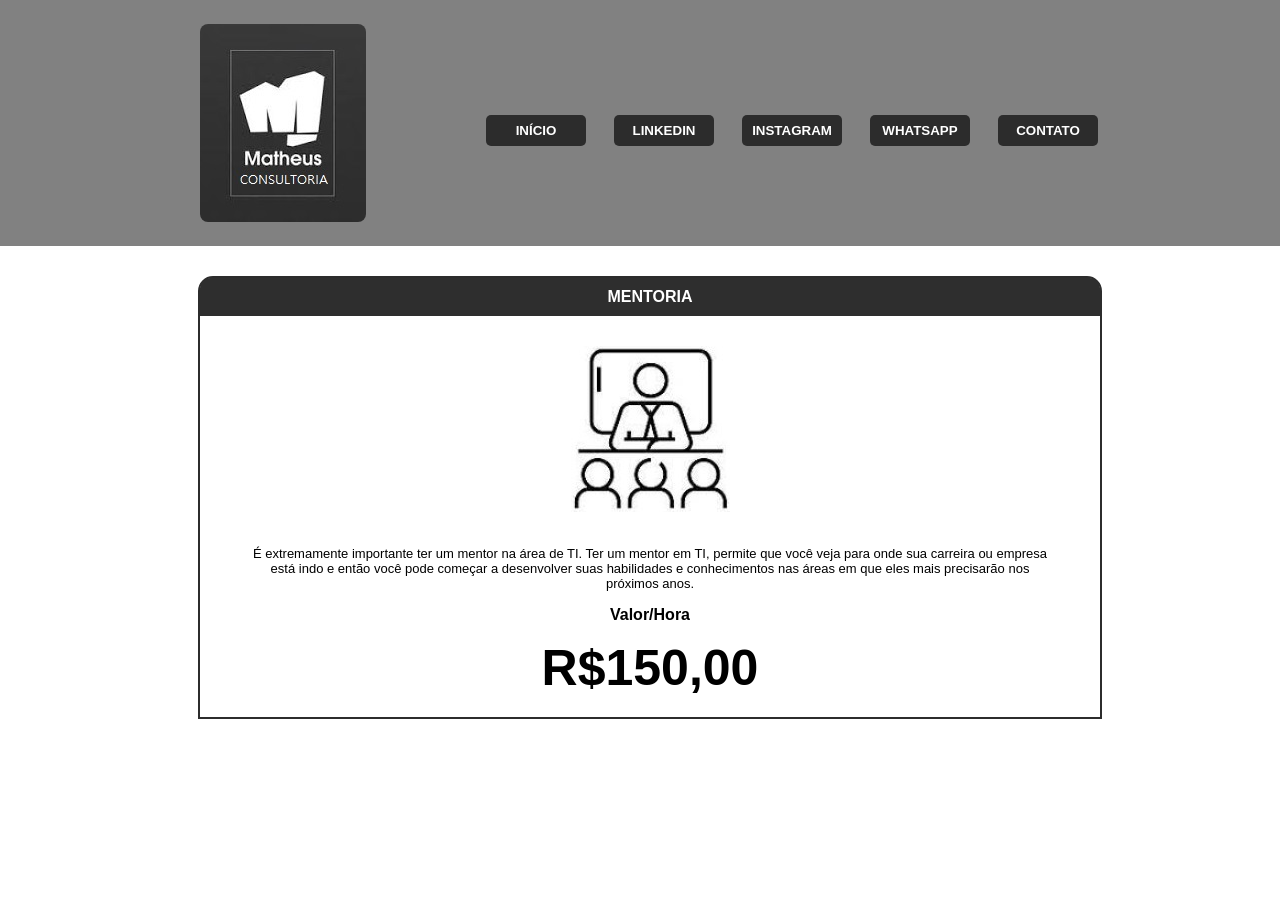
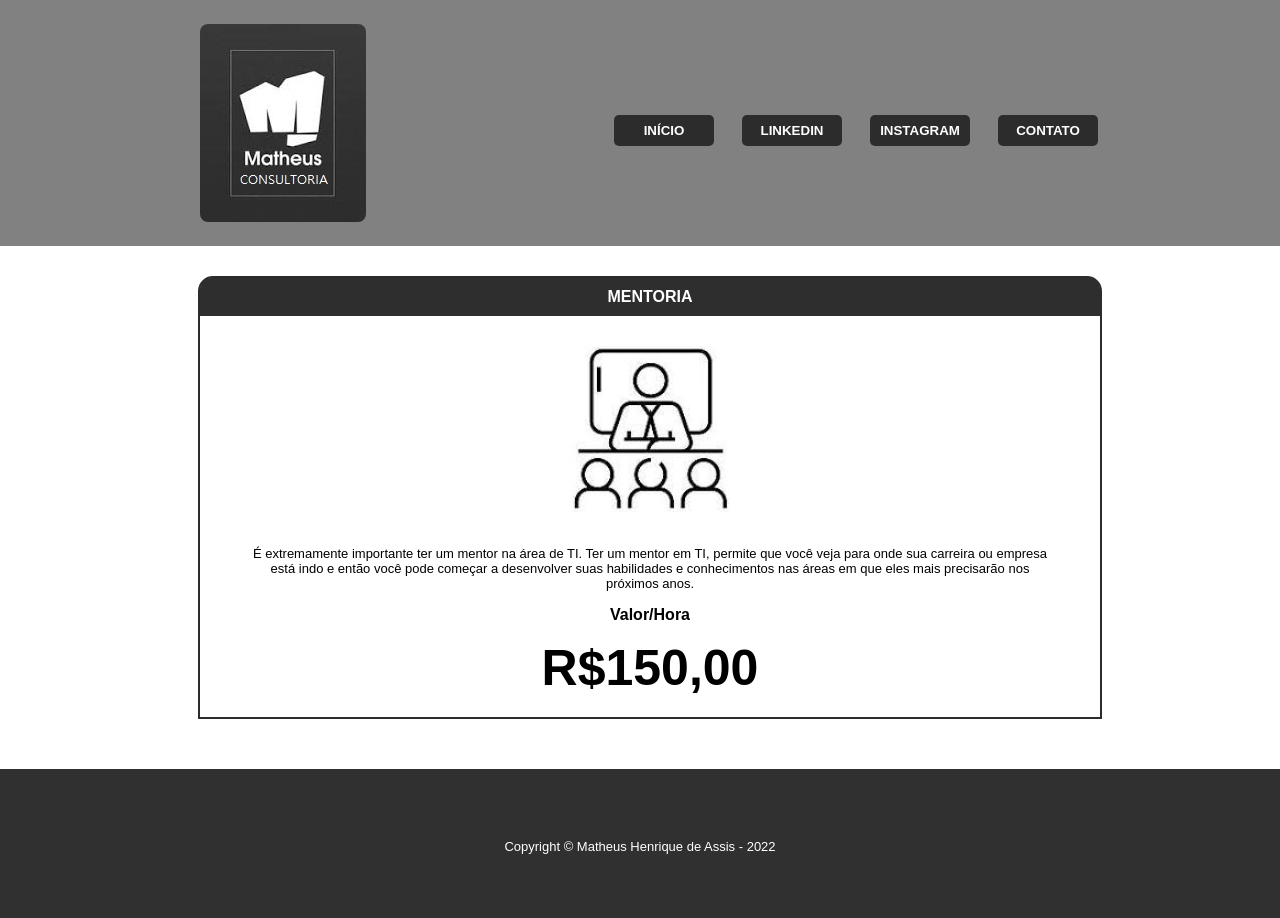
Before and after one commit to devmatheusassis/matheus-consultoria, a plain HTML site: page mentoria.html in a window 1280 px wide. Before the commit the page ends 800 px from the top, so only its background shows below. Drawn offline with Linux system fonts and the light colour scheme.

Commit message:
Commit com Rodapé em todas as páginas

```diff
--- a/mentoria.html
+++ b/mentoria.html
@@ -15,7 +15,6 @@
                     <li><button><a href="index.html">Início</a></button></li>
                     <li><button><a href="https://br.linkedin.com/in/matheusdeassis" target="_blank">LinkedIn</a></button></li>
                     <li><button><a href="https://www.instagram.com/matheush.assis/" target="_blank">Instagram</a></button></li>
-                    <li><button><a href="https://www.whatsapp.com/" target="_blank">WhatsApp</a></button></li>
                     <li><button><a href="contato.html">Contato</a></button></li>
                  </ul>
                 </nav>
@@ -32,5 +31,8 @@
             <div class="preco"><p>R$150,00</p></div>
         </div>
     </main>
+    <footer>
+        <p>Copyright &copy; Matheus Henrique de Assis - 2022</p>
+    </footer>
     </body>
 </html>
--- a/servico.css
+++ b/servico.css
@@ -87,3 +87,20 @@ header {
 .preco :hover{
     color: #747474;
 }
+footer {
+    position: relative;
+    text-align: center;
+    background: #303030;
+    height: 149px;
+    top: 20px;
+}
+footer p{
+    position: relative;
+    color: white;
+    font-size: 13px;
+    font-family: Arial, Helvetica, sans-serif;
+    top: 70px;
+}
+footer p:hover{
+    color: #747474;
+}
```
Also changed, not shown: auditoria.html (+3 -1 lines), consultoria.html (+3 -1 lines), index.html (+0 -1 lines).
